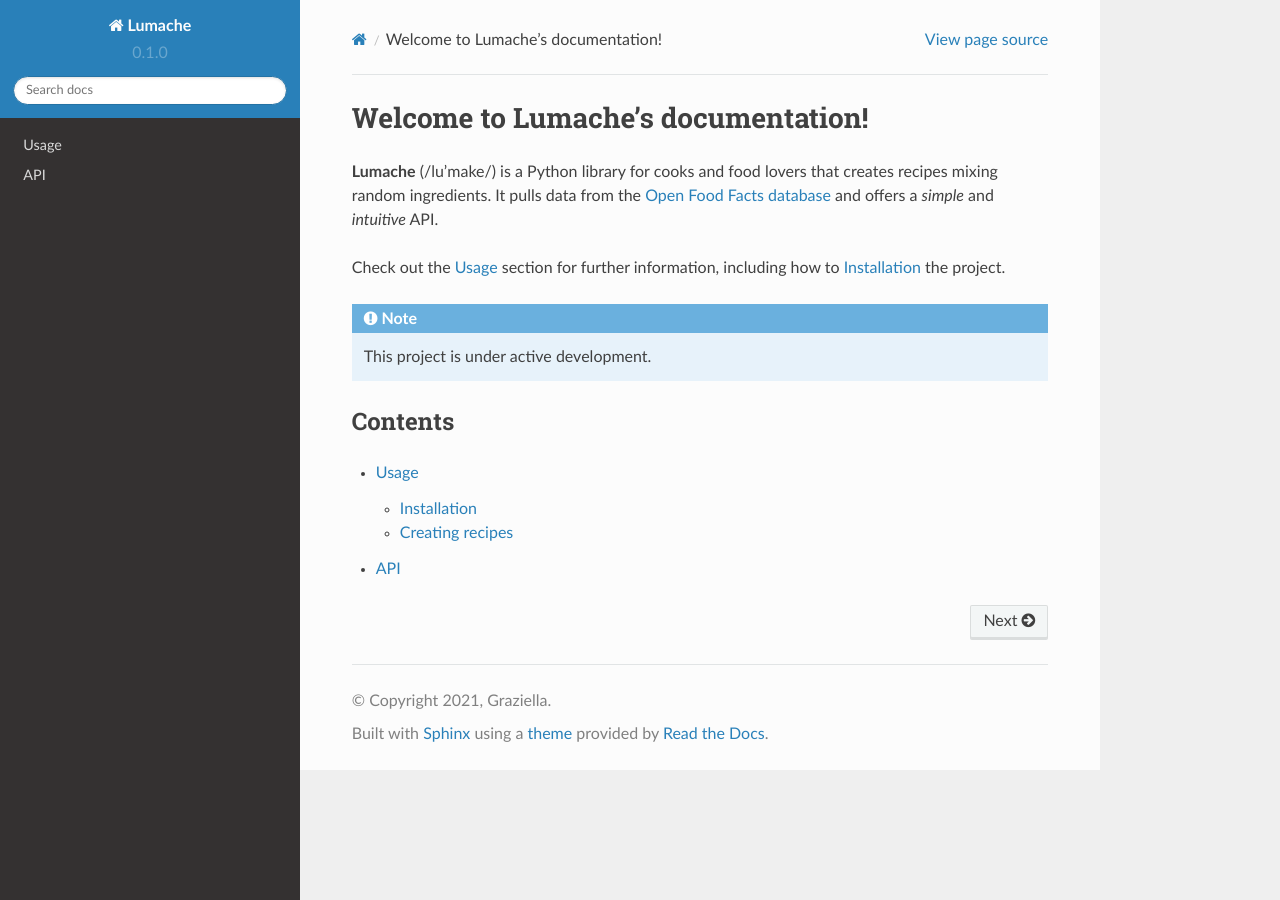
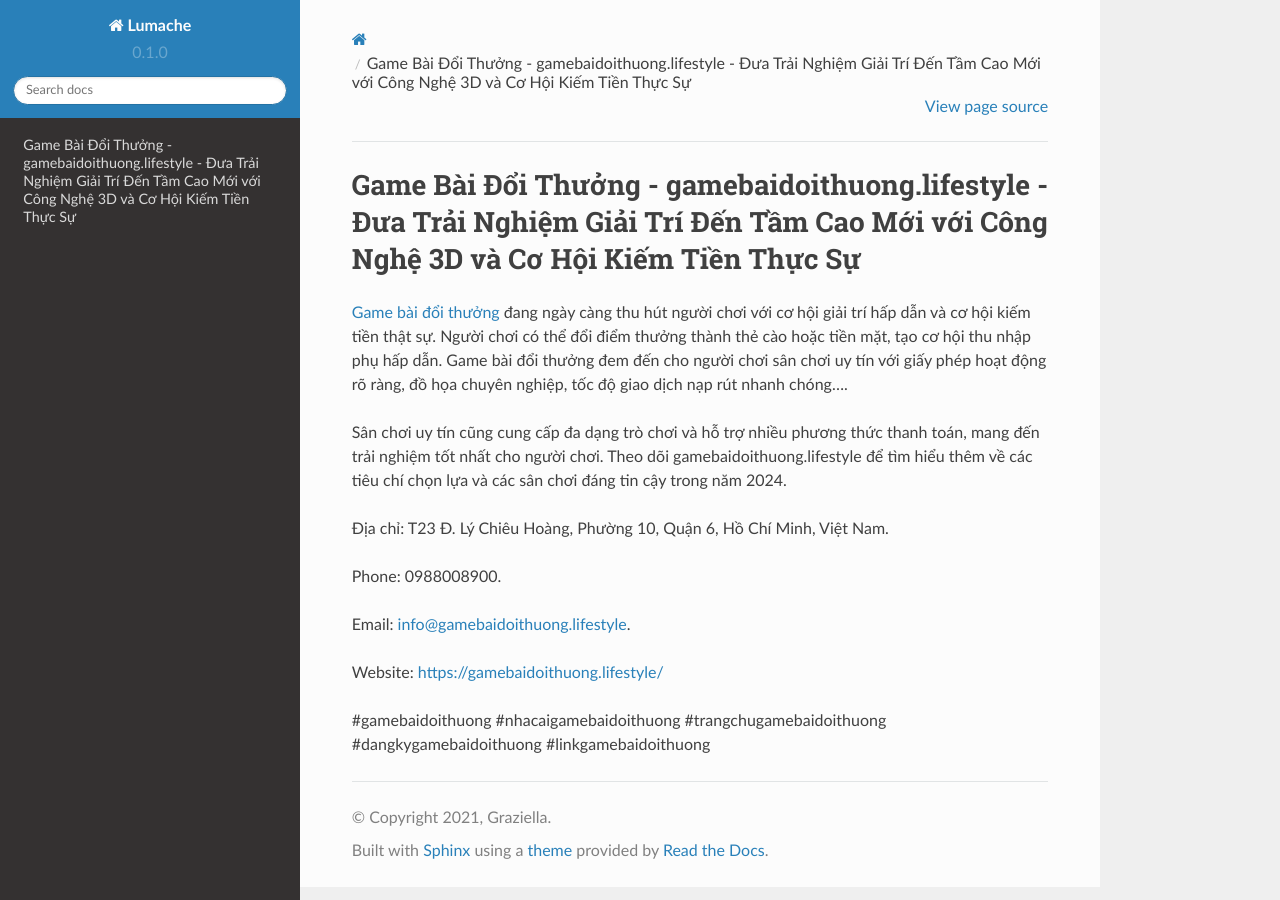
Before and after one commit to morriscraig2868/gamebaidoithuonglifestyle, a Sphinx documentation site: the page built from docs/source/index.rst, in a window 1280 px wide. Built offline with Sphinx 7.4.7 and the Read the Docs theme 2.0.0, drawn with Linux system fonts in a browser that asks for light colours.

Commit message:
Update index.rst

```diff
--- a/docs/source/index.rst
+++ b/docs/source/index.rst
@@ -1,22 +1,16 @@
-Welcome to Lumache's documentation!
+Game Bài Đổi Thưởng - gamebaidoithuong.lifestyle - Đưa Trải Nghiệm Giải Trí Đến Tầm Cao Mới với Công Nghệ 3D và Cơ Hội Kiếm Tiền Thực Sự
 ===================================
 
-**Lumache** (/lu'make/) is a Python library for cooks and food lovers
-that creates recipes mixing random ingredients.
-It pulls data from the `Open Food Facts database <https://world.openfoodfacts.org/>`_
-and offers a *simple* and *intuitive* API.
+`Game bài đổi thưởng <https://gamebaidoithuong.lifestyle/>`_ đang ngày càng thu hút người chơi với cơ hội giải trí hấp dẫn và cơ hội kiếm tiền thật sự. Người chơi có thể đổi điểm thưởng thành thẻ cào hoặc tiền mặt, tạo cơ hội thu nhập phụ hấp dẫn. Game bài đổi thưởng đem đến cho người chơi sân chơi uy tín với giấy phép hoạt động rõ ràng, đồ họa chuyên nghiệp, tốc độ giao dịch nạp rút nhanh chóng....
 
-Check out the :doc:`usage` section for further information, including
-how to :ref:`installation` the project.
+Sân chơi uy tín cũng cung cấp đa dạng trò chơi và hỗ trợ nhiều phương thức thanh toán, mang đến trải nghiệm tốt nhất cho người chơi. Theo dõi gamebaidoithuong.lifestyle để tìm hiểu thêm về các tiêu chí chọn lựa và các sân chơi đáng tin cậy trong năm 2024.
 
-.. note::
+Địa chỉ: T23 Đ. Lý Chiêu Hoàng, Phường 10, Quận 6, Hồ Chí Minh, Việt Nam.
 
-   This project is under active development.
+Phone: 0988008900.
 
-Contents
---------
+Email: info@gamebaidoithuong.lifestyle.
 
-.. toctree::
+Website: https://gamebaidoithuong.lifestyle/
 
-   usage
-   api
+#gamebaidoithuong #nhacaigamebaidoithuong #trangchugamebaidoithuong #dangkygamebaidoithuong #linkgamebaidoithuong
```
